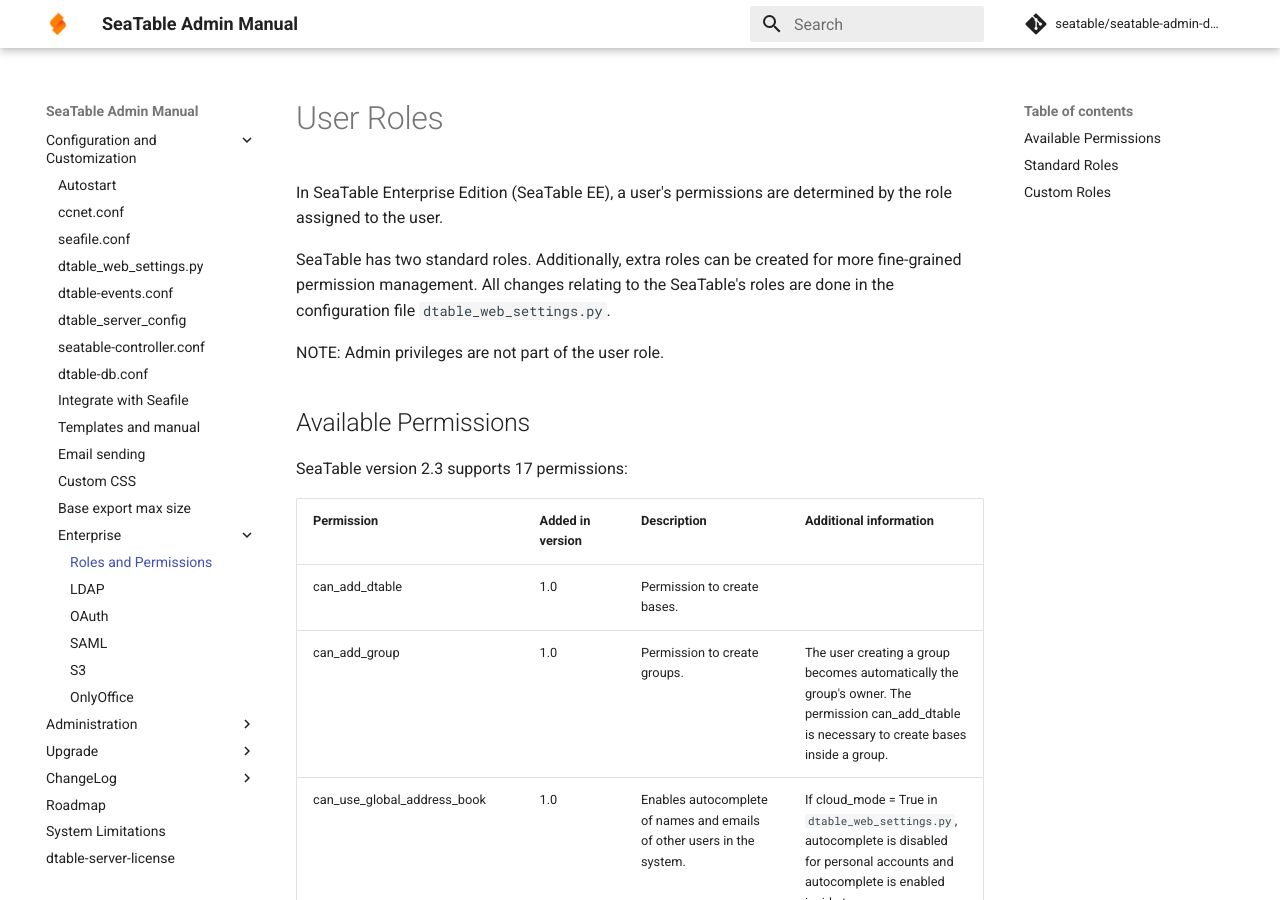
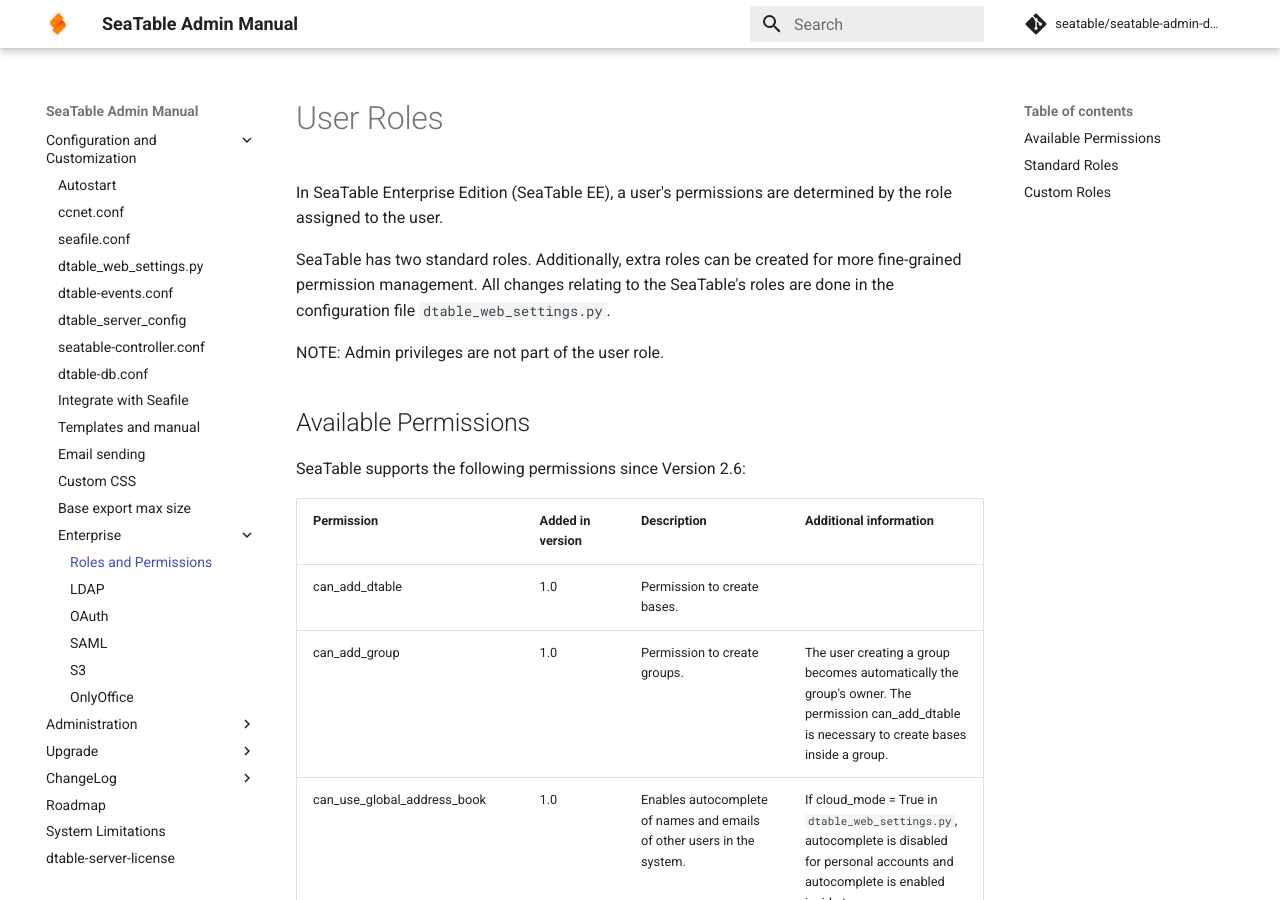
Before and after one commit to seatable/seatable-admin-docs, an MkDocs documentation site: the page built from manual/config/enterprise/roles_permissions.md, in a window 1280 px wide and 900 px high. Built offline with MkDocs 1.6.1 and Material for MkDocs 9.7.7, drawn with Linux system fonts in a browser that asks for light colours; comment, search, counter and statistics services are not loaded; some of the changed text lies outside the part shown.

Commit message:
Update roles_permissions.md
**Do not merge until 2.6 goes live!**
- Remove the permission "can_generate_share_link";
- Minor wording improvement

```diff
--- a/manual/config/enterprise/roles_permissions.md
+++ b/manual/config/enterprise/roles_permissions.md
@@ -10,7 +10,7 @@
 
 ## Available Permissions
 
-SeaTable version 2.3 supports 17 permissions:
+SeaTable supports the following permissions since Version 2.6:
 
 | Permission                   | Added in version | Description                                                  | Additional information                                       |
 | ---------------------------- | ---------------- | ------------------------------------------------------------ | ------------------------------------------------------------ |
```
Also changed, not shown: other parts of manual/config/enterprise/roles_permissions.md (+0 -2 lines).
